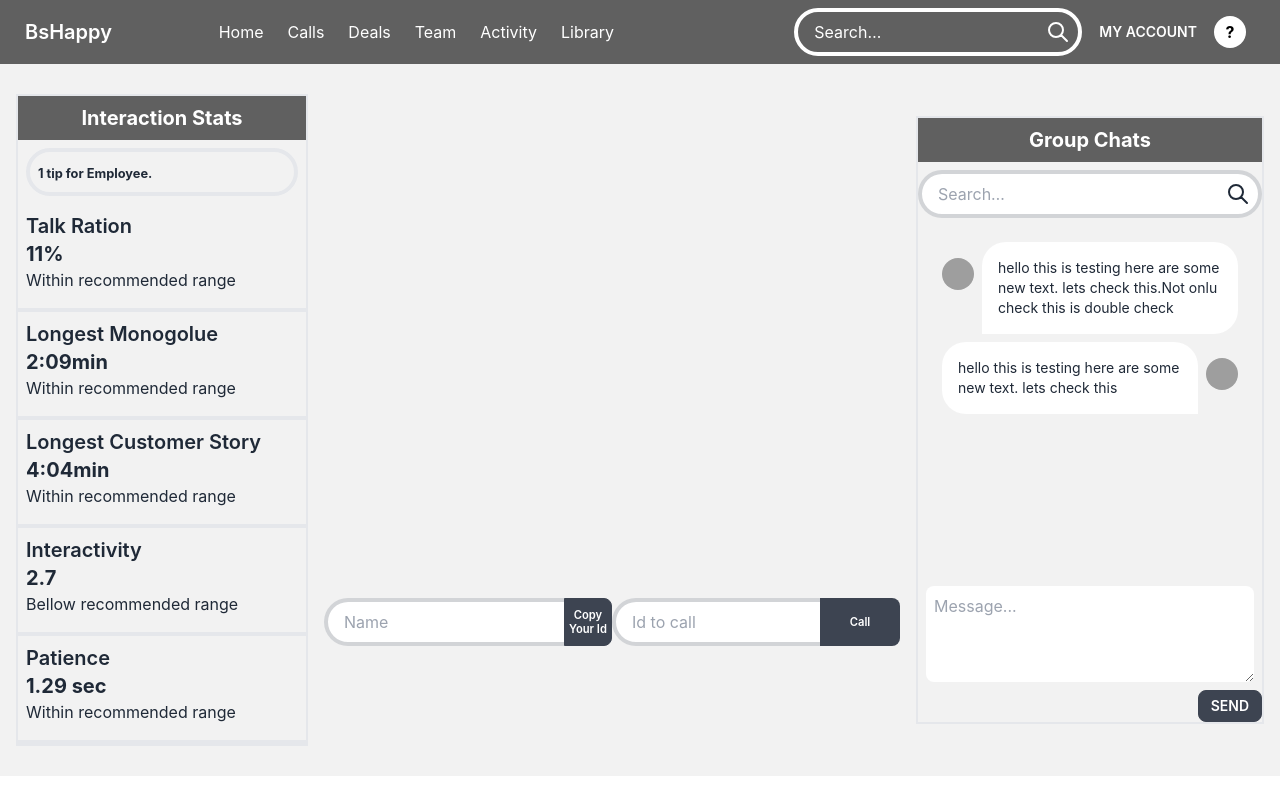
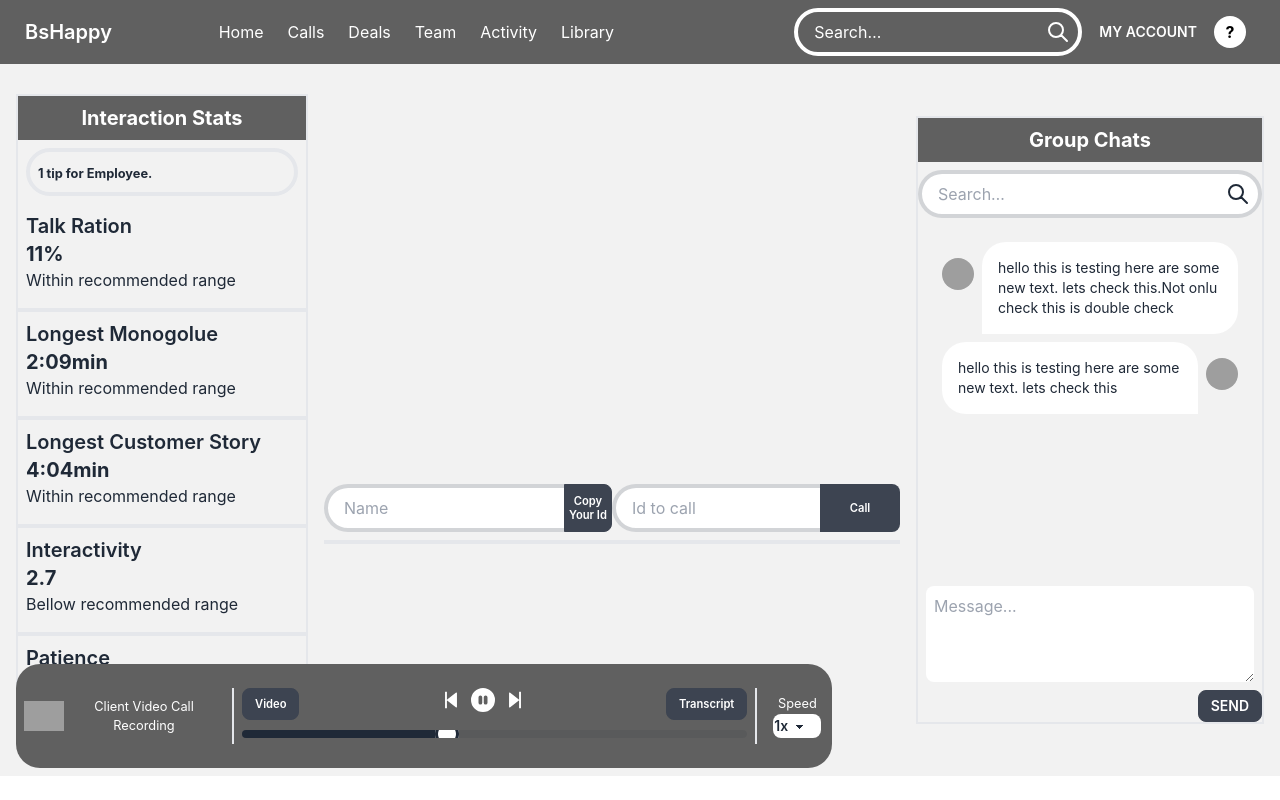
Before and after one commit to Neamul01/video-chat-app, a React (Create React App) app: page / in a window 1280 px wide. Built offline with nearby package versions, Linux system fonts and the light colour scheme; no server answers; grey boxes are pictures that could not be loaded.

Commit message:
some little issue solved

```diff
--- a/src/pages/Home/Home.js
+++ b/src/pages/Home/Home.js
@@ -3,6 +3,7 @@ import ChatSection from './ChatSection';
 import InteractionSection from './InteractionSection';
 import Options from './Options';
 import VideoPlayer from './VideoPlayer';
+import Player from './Player'
 
 const Home = () => {
 
@@ -14,7 +15,7 @@ const Home = () => {
                     <InteractionSection></InteractionSection>
 
                     {/* middle side video conferance area  */}
-                    <div className='video-call h-[85vh] flex items-center'>
+                    <div className='video-call h-[85vh] flex'>
                         <div className=''>
                             {/* video player for video call  */}
                             <VideoPlayer />
@@ -24,7 +25,7 @@ const Home = () => {
                         </div>
 
                         {/* video/audio player controls  */}
-                        {/* <Player /> */}
+                        <Player />
                     </div>
 
                     {/* right side, chat area  */}
--- a/src/pages/Home/Options.js
+++ b/src/pages/Home/Options.js
@@ -11,7 +11,6 @@ const Options = ({ children }) => {
             <div className='flex'>
                 <div className="input-group relative mt-2">
                     <input type="text" placeholder="Name" value={name} onChange={(e) => setName(e.target.value)} className="input input-bordered p-4 w-full border-4" style={{ borderRadius: '2rem' }} />
-                    {console.log(me)}
                     <CopyToClipboard text={me}>
                         <button className="btn btn-square btn-[#606060] absolute right-0 capitalize">
                             <small>Copy Your Id</small>
@@ -35,7 +34,9 @@ const Options = ({ children }) => {
                     }
                 </div>
             </div>
-            <div>
+
+            {/* notification to answer call */}
+            <div className='w-full border-2 mt-2'>
                 {
                     call.isReceivedCall && !callAccepted && (
                         <div className='flex justify-center'>
```
